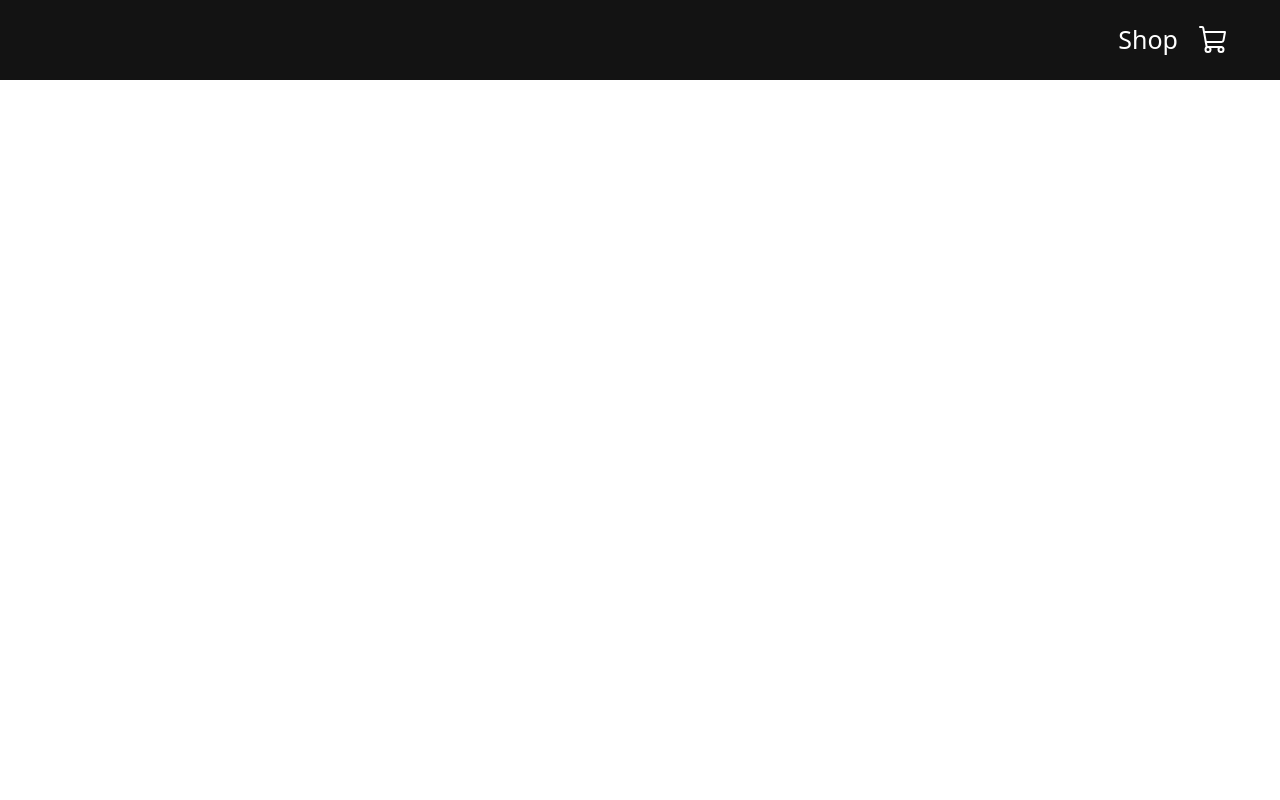
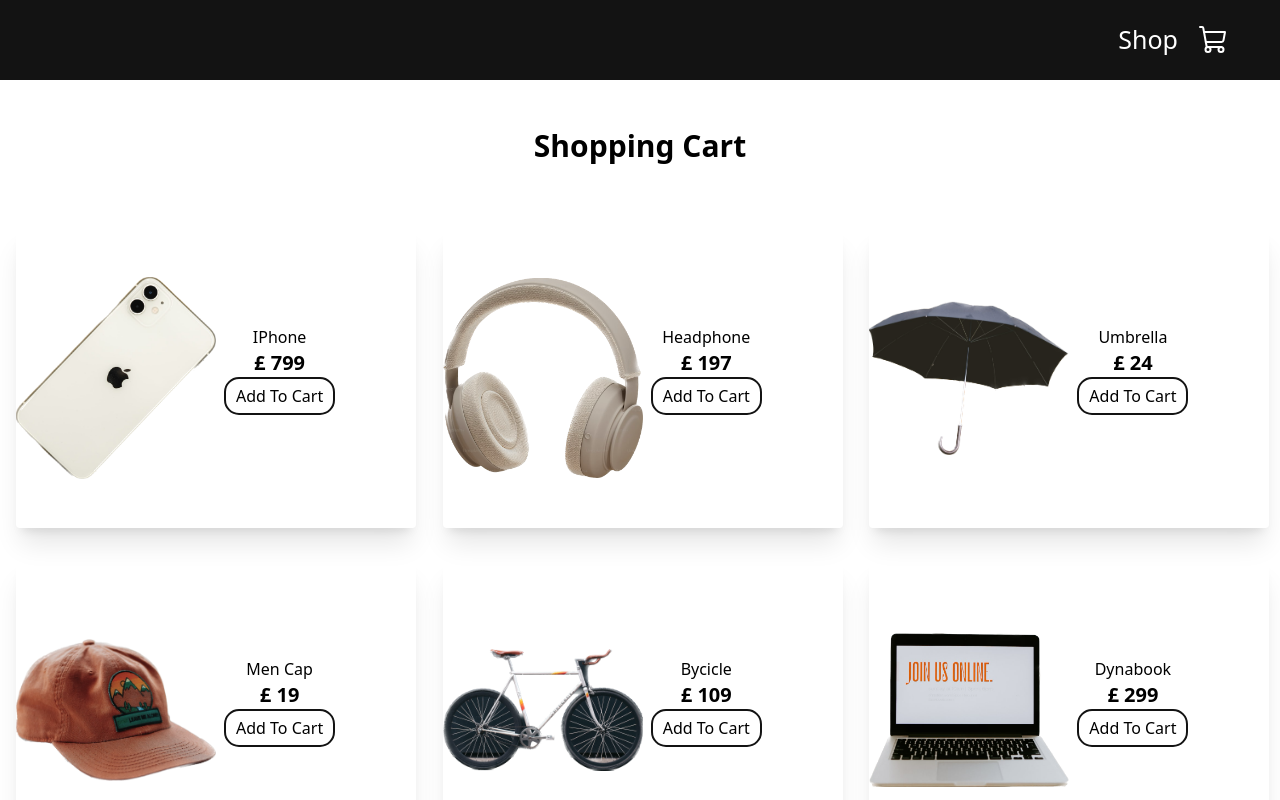
Before and after one commit to Tpisaac/shopping-cart, a React (Vite) app: page / in a window 1280 px wide. Before the commit this address had no page. Shown: the top 800 px of the page. Built offline with nearby package versions, Linux system fonts and the light colour scheme.

Commit message:
Added LinkRoutes using useLocation

```diff
--- a/src/App.jsx
+++ b/src/App.jsx
@@ -1,10 +1,7 @@
-import { useState } from "react";
-import { BrowserRouter as Router, Routes, Route } from "react-router-dom";
-
+import { BrowserRouter as Router } from "react-router-dom";
 import Navbar from "./components/Navbar";
-import Cart from "./pages/cart/Cart";
-import Shop from "./pages/shop/Shop";
 import { ShopContextProvider } from "./context/Shop-Context";
+import LinkRoutes from "./components/LinkRoutes";
 
 function App() {
   return (
@@ -12,10 +9,8 @@
       <ShopContextProvider>
         <Router>
           <Navbar />
-          <Routes>
-            <Route path="/shopping-cart" element={<Shop />} />
-            <Route path="/shopping-cart/cart" element={<Cart />} />
-          </Routes>
+
+          <LinkRoutes />
         </Router>
       </ShopContextProvider>
     </div>
--- /dev/null
+++ b/src/components/LinkRoutes.jsx
@@ -0,0 +1,19 @@
+import React from "react";
+import { Routes, Route, useLocation } from "react-router-dom";
+import Shop from "../pages/shop/Shop";
+import Cart from "../pages/cart/Cart";
+
+function LinkRoutes() {
+  const location = useLocation();
+  return (
+    <div>
+      <Routes location={location} key={location.pathname}>
+        <Route index element={<Shop />} />
+        <Route path="/shopping-cart" element={<Shop />} />
+        <Route path="/shopping-cart/cart" element={<Cart />} />
+      </Routes>
+    </div>
+  );
+}
+
+export default LinkRoutes;
```
